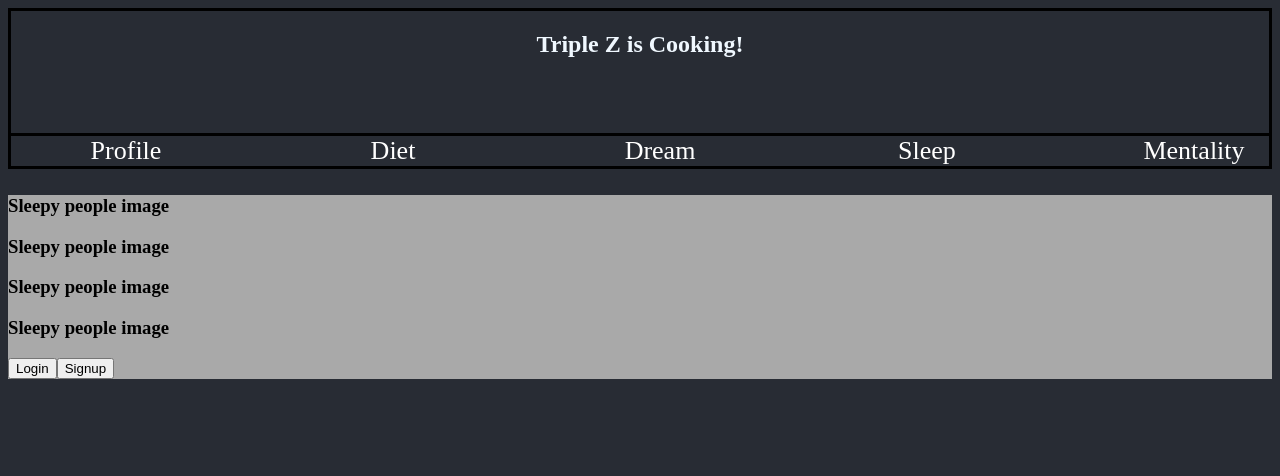
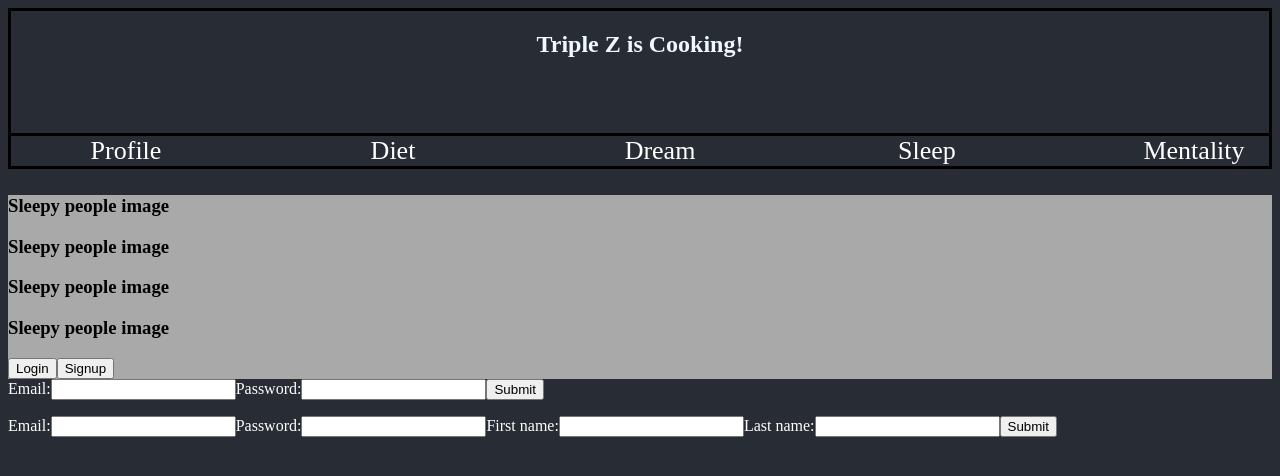
Before and after one commit to alwrence9/dreamscape, a React (Create React App) app in the folder client/: page / in a window 1280 px wide. Shown: the top 476 px of the page. Built offline with nearby package versions, Linux system fonts and the light colour scheme.

Commit message:
fix receiving token when logging in

```diff
--- a/client/src/App.js
+++ b/client/src/App.js
@@ -1,11 +1,15 @@
 import logo from './logo.svg';
 import './App.css';
 import Navigation from './components/Navigation.js';
+import Login from './components/Login.js';
+import Signup from './components/Signup.js';
 
 function App() {
   return (
     <>
       <Navigation/>
+      <Login/>
+      <Signup/>
     </>
   );
 }
--- a/client/src/index.js
+++ b/client/src/index.js
@@ -3,12 +3,15 @@ import ReactDOM from 'react-dom/client';
 import './index.css';
 import App from './App';
 import reportWebVitals from './reportWebVitals';
+import { GoogleOAuthProvider } from '@react-oauth/google';
 
 const root = ReactDOM.createRoot(document.getElementById('root'));
 root.render(
-  <React.StrictMode>
-    <App/>
-  </React.StrictMode>
+  //<GoogleOAuthProvider clientId={process.env.REACT_APP_GOOGLE_CLIENT_ID}>
+    <React.StrictMode>
+      <App/>
+    </React.StrictMode>
+  //</GoogleOAuthProvider>
 );
 
 // If you want to start measuring performance in your app, pass a function
```
Also changed, not shown: 1 other file (tests, documents, lock files or other folders).
